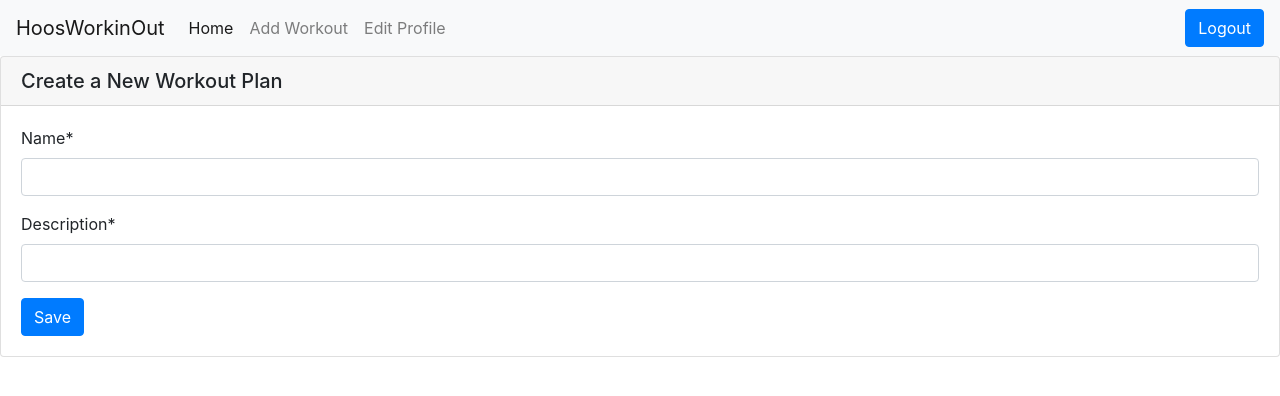
After one commit to furhankhan12/DatabaseWebApp, a Django app: page /new-plan/ in a window 1280 px wide. The commit adds this page. Shown: the top 396 px of the page. Run offline with Django 3.2, Linux system fonts and the light colour scheme; the visitor is signed in with stand-in values (Sample User, id 1); some libraries are stand-ins or nearby versions.

Commit message:
Added plan creation

```diff
--- a/hoosworkinout/models.py
+++ b/hoosworkinout/models.py
@@ -28,12 +28,29 @@ class Profile(models.Model):
     class Meta:
         db_table = 'profile'
 
+
+class Plan(models.Model):
+    user = models.ForeignKey(User, on_delete = models.CASCADE, db_column='username')
+    pid = models.AutoField(primary_key=True)
+    name = models.CharField(max_length=50)
+    description = models.CharField(max_length=100)
+
+    def __str__(self):
+        return self.name
+
+    class Meta:
+        db_table = 'plan'
+
+
+
 class Workout(models.Model):
     user = models.ForeignKey(User, on_delete = models.CASCADE, db_column='username')
     wid = models.AutoField(primary_key=True)
     comment = models.CharField(max_length=100, blank=True, null=True)
     name = models.CharField(max_length=50)
     date = models.DateField()
+    pid = models.ForeignKey(Plan, on_delete = models.CASCADE, db_column='pid', blank=True, null=True)
+
 
     def __str__(self):
         return self.name
@@ -77,19 +94,7 @@ class Exercise(models.Model):
     class Meta:
         db_table = 'exercise'
 
-class Plan(models.Model):
-    user = models.ForeignKey(User, on_delete = models.CASCADE, db_column='username')
-    wid = models.ForeignKey(Workout,  on_delete = models.CASCADE, db_column='wid')
-    pid = models.AutoField(primary_key=True)
-    name = models.CharField(max_length=50)
-    description = models.CharField(max_length=100)
 
-    def __str__(self):
-        return self.name
-
-    class Meta:
-        db_table = 'plan'
-        unique_together = (('pid', 'wid'),)
 
 class Cardio(models.Model):
     eid = models.OneToOneField(Exercise, on_delete = models.CASCADE, db_column='eid', primary_key=True)
--- a/hoosworkinout/templates/hoosworkinout/home.html
+++ b/hoosworkinout/templates/hoosworkinout/home.html
@@ -5,10 +5,12 @@
     <h1 class="display-4">Welcome, {{ user.get_full_name }}</h1>
     <p class="lead">Let's get started!</p>
     <hr class="my-4">
+    <a class="btn btn-warning btn-lg" href="{% url 'new-plan' %}" role="button">Create a New Plan</a>
     <a class="btn btn-primary btn-lg" href="{% url 'new-workout' %}" role="button">Start a new workout</a>
     <a class="btn btn-danger btn-lg" href="{% url 'new-cardio-exercise' %}" role="button">Add a cardio exercise</a>
-      <a class="btn btn-success btn-lg" href="{% url 'new-strength-exercise' %}" role="button">Add a strength exercise</a>
-        <a class="btn btn-info btn-lg" href="{% url 'new-hiit-exercise' %}" role="button">Add a HIIT exercise</a>
+    <a class="btn btn-success btn-lg" href="{% url 'new-strength-exercise' %}" role="button">Add a strength exercise</a>
+    <a class="btn btn-info btn-lg" href="{% url 'new-hiit-exercise' %}" role="button">Add a HIIT exercise</a>
+
 </div>
 
 
--- /dev/null
+++ b/hoosworkinout/templates/hoosworkinout/plan_form.html
@@ -0,0 +1,15 @@
+{% extends 'hoosworkinout/base.html' %}
+{% load crispy_forms_tags %}
+
+{% block content %}
+<div class="card">
+  <h5 class="card-header">Create a New Workout Plan</h5>
+  <div class="card-body">
+    <form method="post">
+      {% csrf_token %}
+      {{ form | crispy}}
+      <button class="btn btn-primary" type="submit">Save</button>
+    </form>
+  </div>
+</div>
+{% endblock %}
--- a/hoosworkinout/urls.py
+++ b/hoosworkinout/urls.py
@@ -41,6 +41,7 @@ urlpatterns = [
     path('cardio/', views.CardioHelper.as_view(), name='cardio'),
     path('strength/', views.StrengthHelper.as_view(), name='strength'),
     path('hiit/', views.HIITHelper.as_view(), name='hiit'),
+    path('new-plan/', views.CreatePlanView.as_view(), name='new-plan'),
 
 
 ]
--- a/hoosworkinout/views.py
+++ b/hoosworkinout/views.py
@@ -1,6 +1,6 @@
 from django.urls import reverse
 from django.views.generic import CreateView, TemplateView, UpdateView, ListView
-from .models import Workout, Profile, User, Exercise, Cardio, Strength, Hiit
+from .models import Workout, Profile, User, Exercise, Cardio, Strength, Hiit, Plan
 from django.contrib.auth import logout
 from django.shortcuts import render, redirect
 from django.contrib.auth.mixins import LoginRequiredMixin
@@ -17,7 +17,6 @@ the items you want. (Make sure to validate them with the current logged in user)
 class HomeListView(LoginRequiredMixin, ListView):
     model = Workout
     template_name = 'hoosworkinout/home.html'
-
 
 class ProfileView(LoginRequiredMixin, TemplateView):
     template_name = 'hoosworkinout/profile.html'
@@ -39,6 +38,7 @@ class UserUpdate(LoginRequiredMixin, UpdateView):
 
     def get_success_url(self):
         return reverse('home');
+
 
 class CreateWorkoutView(LoginRequiredMixin, CreateView):
     model = Workout
@@ -179,3 +179,17 @@ class HIITHelper(LoginRequiredMixin, CreateView):
 
     def get_success_url(self):
         return reverse('home')
+
+
+class CreatePlanView(LoginRequiredMixin, CreateView):
+    model = Plan
+    fields = ['name', 'description']
+
+    def form_valid(self, form):
+        candidate = form.save(commit=False)
+        candidate.user = User.objects.filter(username=self.request.user.username)[0]  # use your own profile here
+        candidate.save()
+        return redirect(self.get_success_url())
+
+    def get_success_url(self):
+        return reverse('home')
```
